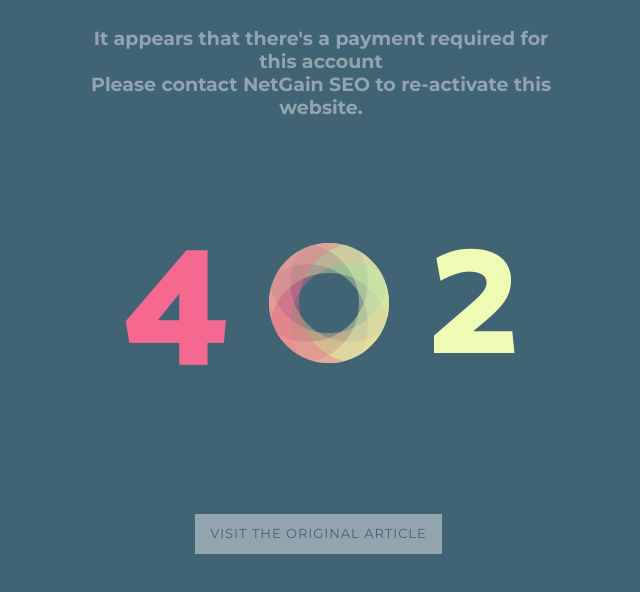
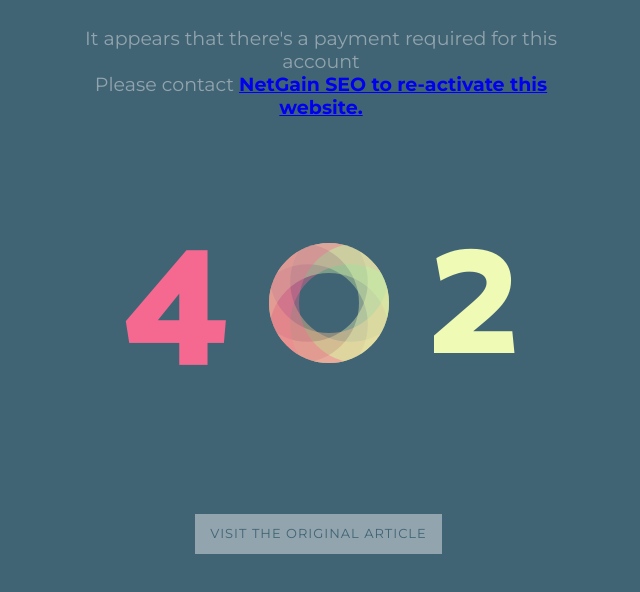
Before and after one commit to net-gain-seo/net-gain-seo.github.io, a plain HTML site: page index.html in a window 1280 px wide. Shown: the part 72-664 px from the top of the page, without its empty margins (319-959 px from the left). Drawn offline with Linux system fonts and the light colour scheme.

Commit message:
Update index.html

```diff
--- a/index.html
+++ b/index.html
@@ -181,7 +181,7 @@ a.more-link {
 
 
 <h1>402 Error Page - Payment Due</h1>
-<p class="zoom-area"><b>It appears that there's a payment required for this account<br>Please contact <a hredf="https://www.netgainseo.com/contact/">NetGain SEO to re-activate this website. </p></a></b>
+<p class="zoom-area">It appears that there's a payment required for this account<br>Please contact <b><a href="https://www.netgainseo.com/contact/">NetGain SEO to re-activate this website. </p></a></b>
 <section class="error-container">
   <span>4</span>
   <span><span class="screen-reader-text">0</span></span>
```
